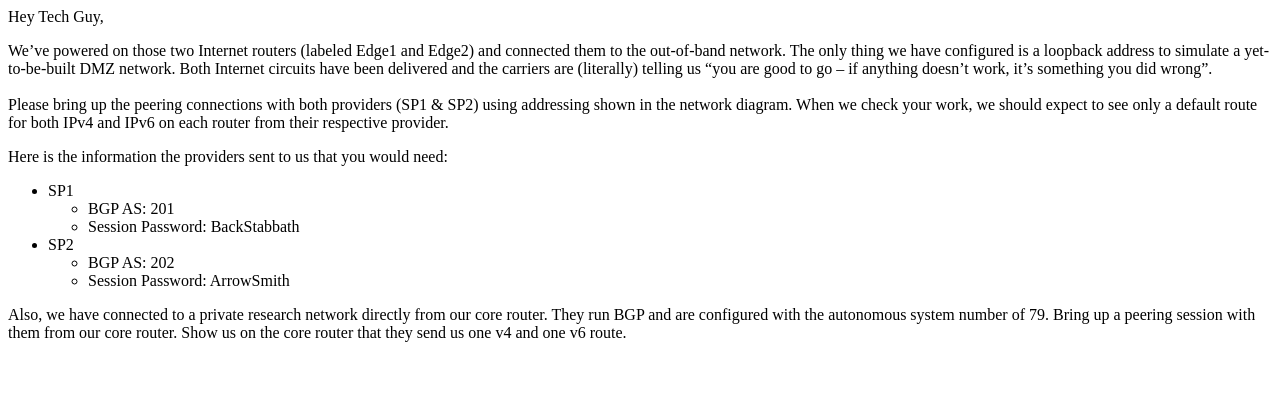
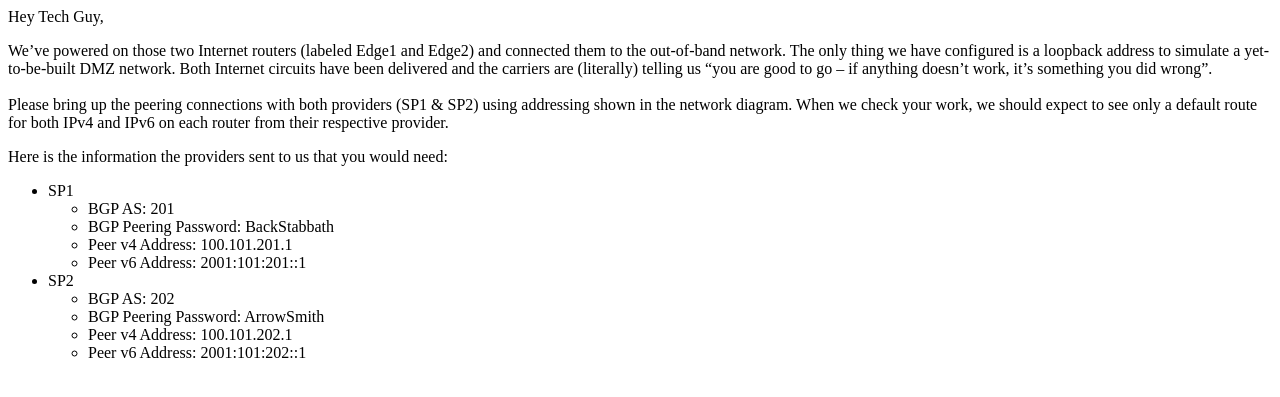
Before and after one commit to ciscomk/gamified-backend, a Flask app: template app/templates/T1A0.html in a window 1280 px wide. Shown: the top 397 px of the page. Run offline with Flask 2, Linux system fonts and the light colour scheme; the template is opened without the code that fills it, so the values that code supplies are empty; some libraries are stand-ins or nearby versions.

Commit message:
The Version that went LIVE

```diff
--- a/app/main/views.py
+++ b/app/main/views.py
@@ -71,6 +71,8 @@ def loadscenario():
 		return render_template('T2A1.html')
 	elif current_user.current_scenario == 22:
 		return render_template('T2A2.html')
+	elif current_user.current_scenario == 30:
+		return render_template('T3A0.html')
 	else:
 		return render_template('nomessages.html')
 
--- a/app/templates/T1A0.html
+++ b/app/templates/T1A0.html
@@ -18,7 +18,11 @@
 					<li>
 						BGP AS: 201</li>
 					<li>
-						Session Password: BackStabbath</li>
+						BGP Peering Password: BackStabbath</li>
+					<li>
+						Peer v4 Address: 100.101.201.1</li>
+					<li>
+						Peer v6 Address: 2001:101:201::1</li>
 				</ul>
 			</li>
 			<li>
@@ -27,11 +31,14 @@
 					<li>
 						BGP AS: 202</li>
 					<li>
-						Session Password: ArrowSmith</li>
+						BGP Peering Password: ArrowSmith</li>
+					<li>
+						Peer v4 Address: 100.101.202.1</li>
+					<li>
+						Peer v6 Address: 2001:101:202::1</li>
 				</ul>
 			</li>
 		</ul>
-		<p>
-			Also, we have connected to a private research network directly from our core router. They run BGP and are configured with the autonomous system number of 79. Bring up a peering session with them from our core router. Show us on the core router that they send us one v4 and one v6 route.</p>
+
 	</body>
 </html>
```
